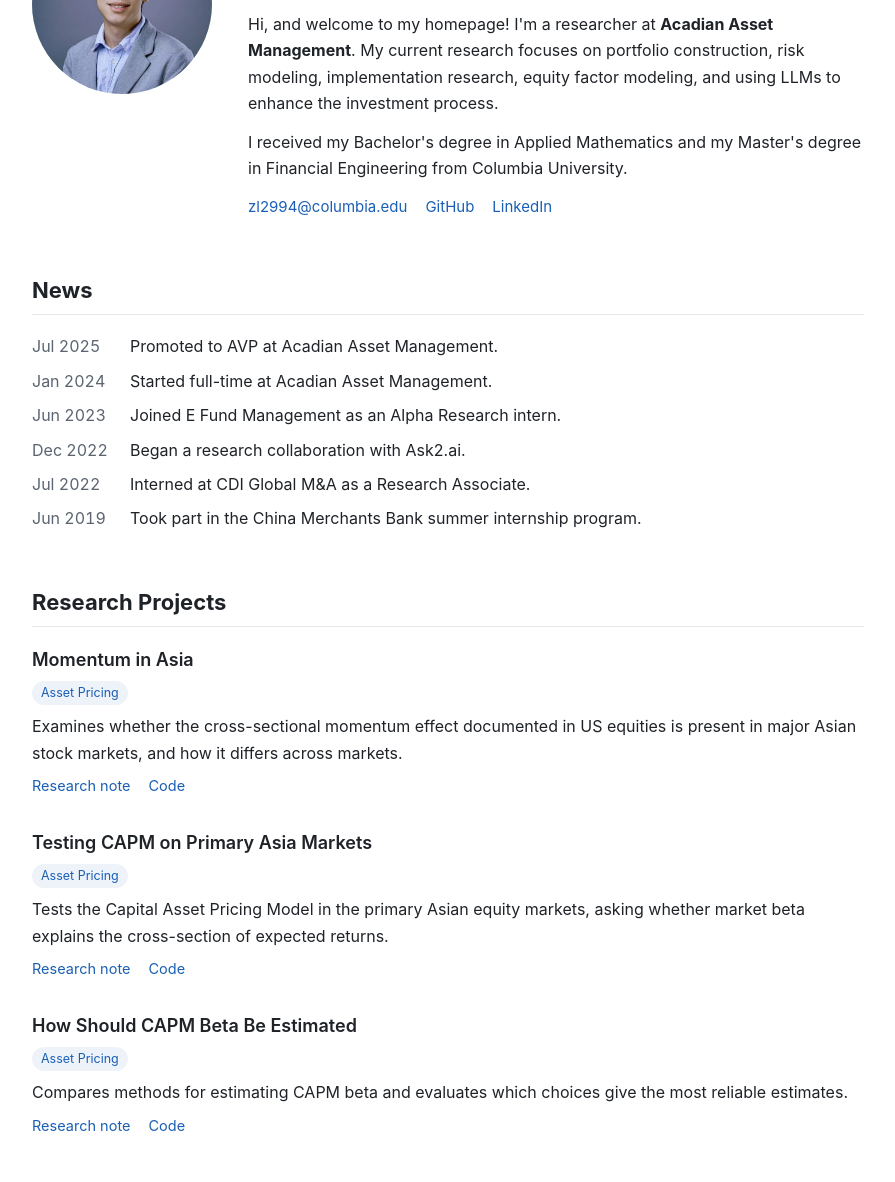
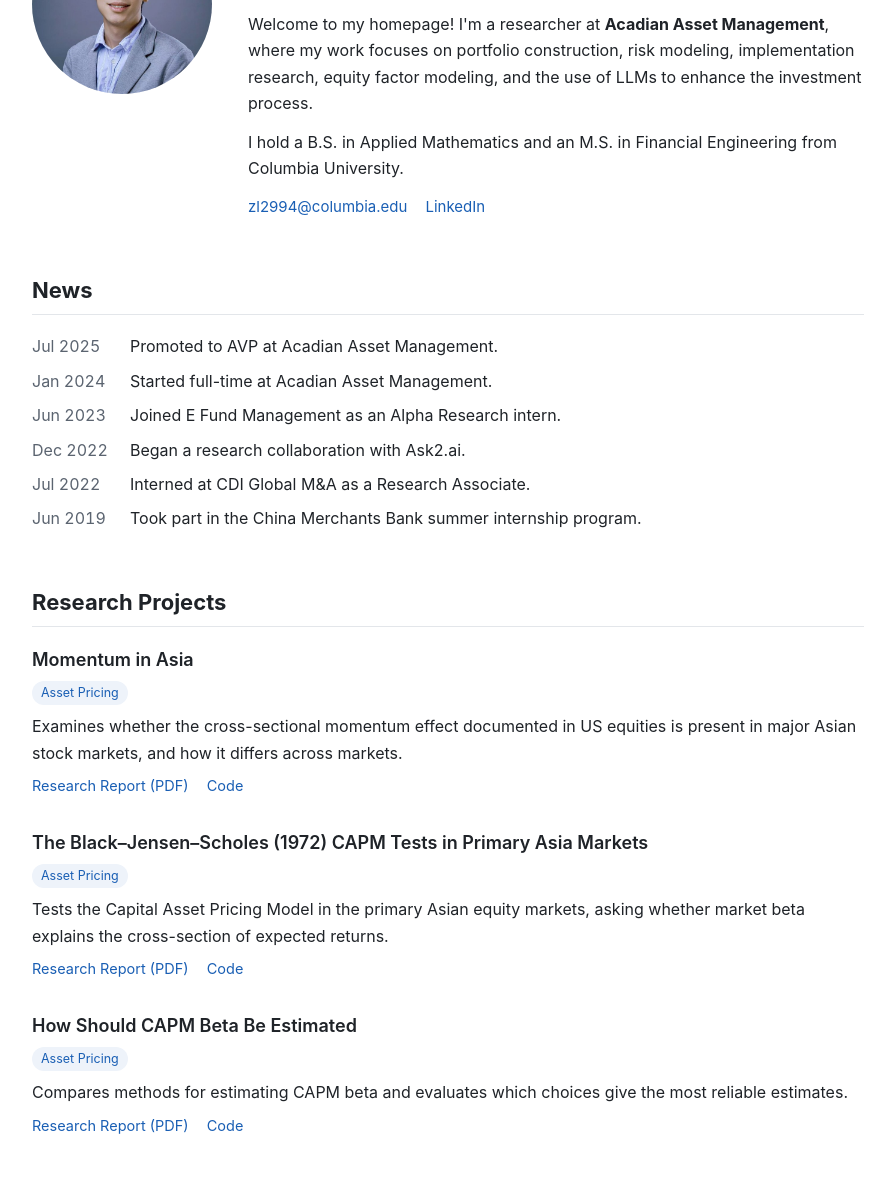
Before and after one commit to bliu17/bliu17.github.io, a plain HTML site: page index.html in a window 1280 px wide. Shown: the part 178-1360 px from the top of the page, without its empty margins (192-1087 px from the left). Drawn offline with Linux system fonts and the light colour scheme.

Commit message:
Add files via upload

```diff
--- a/index.html
+++ b/index.html
@@ -125,19 +125,17 @@
       <p class="title">Researcher · Acadian Asset Management · Boston</p>
 
       <p>
-        Hi, and welcome to my homepage! I'm a researcher at
-        <strong>Acadian Asset Management</strong>. My current research focuses on
-        portfolio construction, risk modeling, implementation research, equity factor
-        modeling, and using LLMs to enhance the investment process.
+        Welcome to my homepage! I'm a researcher at <strong>Acadian Asset Management</strong>,
+        where my work focuses on portfolio construction, risk modeling, implementation research,
+        equity factor modeling, and the use of LLMs to enhance the investment process.
       </p>
       <p>
-        I received my Bachelor's degree in Applied Mathematics and my Master's degree in
-        Financial Engineering from Columbia University.
+        I hold a B.S. in Applied Mathematics and an M.S. in Financial Engineering from
+        Columbia University.
       </p>
       <div class="contact-row">
         <a href="mailto:zl2994@columbia.edu">zl2994@columbia.edu</a>
-        <a href="https://github.com/YOUR_USERNAME">GitHub</a>
-        <a href="https://www.linkedin.com/in/YOUR_PROFILE">LinkedIn</a>
+        <a href="https://www.linkedin.com/in/zl2994">LinkedIn</a>
       </div>
     </div>
   </section>
@@ -166,13 +164,13 @@
       is present in major Asian stock markets, and how it differs across markets.
     </p>
     <p class="plinks">
-      <a href="#">Research note</a>
+      <a href="notes/JT1993_TableI_CN_HK_JP_KR.pdf" target="_blank">Research Report (PDF)</a>
       <a href="#">Code</a>
     </p>
   </div>
 
   <div class="project">
-    <h3>Testing CAPM on Primary Asia Markets</h3>
+    <h3>The Black–Jensen–Scholes (1972) CAPM Tests in Primary Asia Markets</h3>
     <div class="tags">
       <span class="tag">Asset Pricing</span>
     </div>
@@ -181,7 +179,7 @@
       asking whether market beta explains the cross-section of expected returns.
     </p>
     <p class="plinks">
-      <a href="#">Research note</a>
+      <a href="notes/BJS1972_Replication_CN_JP_HK_KR.pdf" target="_blank">Research Report (PDF)</a>
       <a href="#">Code</a>
     </p>
   </div>
@@ -196,7 +194,7 @@
       give the most reliable estimates.
     </p>
     <p class="plinks">
-      <a href="#">Research note</a>
+      <a href="notes/Beta_Estimation_CN_JP_HK_KR.pdf" target="_blank">Research Report (PDF)</a>
       <a href="#">Code</a>
     </p>
   </div>
```
Also changed, not shown: 3 other files.
